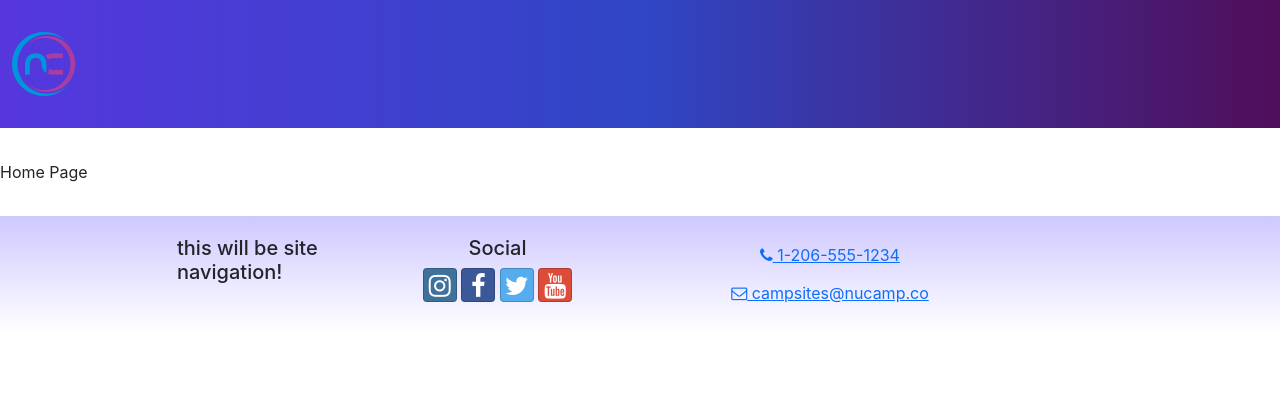
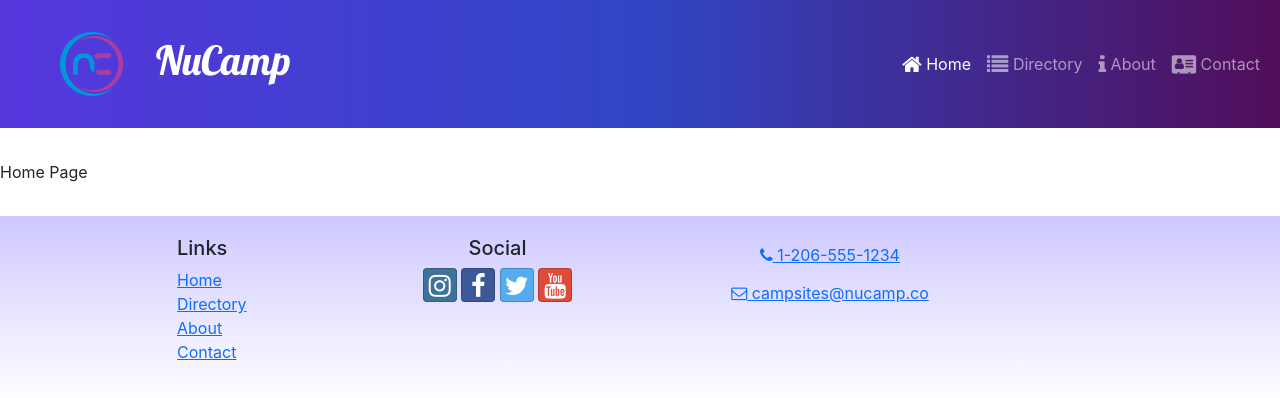
Before and after one commit to tessiert/bootcamping, a React (Create React App) app: page / in a window 1280 px wide. Shown: the top 398 px of the page. Built offline with nearby package versions, Linux system fonts and the light colour scheme.

Commit message:
Added header and footer links

```diff
--- a/src/components/Footer.js
+++ b/src/components/Footer.js
@@ -1,12 +1,26 @@
 import { Container, Row, Col } from 'reactstrap';
-
+import { Link } from 'react-router-dom';
 const Footer = () => {
-    return(
+    return (
         <footer className='site-footer'>
             <Container>
                 <Row>
                     <Col xs={{ size: 4, offset: 1 }} sm='2'>
-                        <h5>this will be site navigation!</h5>
+                        <h5>Links</h5>
+                        <ul className='list-unstyled'>
+                            <li>
+                                <Link to='/'>Home</Link>
+                            </li>
+                            <li>
+                                <Link to='/directory'>Directory</Link>
+                            </li>
+                            <li>
+                                <Link to='/about'>About</Link>
+                            </li>
+                            <li>
+                                <Link to='/contact'>Contact</Link>
+                            </li>
+                        </ul>
                     </Col>
                     <Col xs='6' sm='3' className='text-center'>
                         <h5>Social</h5>
--- a/src/components/Header.js
+++ b/src/components/Header.js
@@ -1,12 +1,49 @@
-import { Navbar, NavbarBrand } from "reactstrap";
+import { useState } from 'react';
+import {
+    Navbar,
+    NavbarBrand,
+    Collapse,
+    NavbarToggler,
+    Nav,
+    NavItem
+} from 'reactstrap';
+import { NavLink } from 'react-router-dom';
 import NucampLogo from '../app/assets/img/logo.png';
 
 const Header = () => {
+    const [menuOpen, setMenuOpen] = useState(false);
+
     return (
         <Navbar dark color='primary' sticky='top' expand='md'>
-            <NavbarBrand href='/'>
-                <img src={NucampLogo} alt='NucampLogo' />
+            <NavbarBrand className='ms-5' href='/'>
+                <img src={NucampLogo} alt='NucampLogo' className='float-start' />
+                <h1 className='mt-1'>NuCamp</h1>
             </NavbarBrand>
+            <NavbarToggler onClick={() => setMenuOpen(!menuOpen)} />
+            <Collapse isOpen={menuOpen} navbar>
+                <Nav className='ms-auto' navbar>
+                    <NavItem>
+                        <NavLink className='nav-link' to='/'>
+                            <i className='fa fa-home fa-lg' /> Home
+                        </NavLink>
+                    </NavItem>
+                    <NavItem>
+                        <NavLink className='nav-link' to='/directory'>
+                            <i className='fa fa-list fa-lg' /> Directory
+                        </NavLink>
+                    </NavItem>
+                    <NavItem>
+                        <NavLink className='nav-link' to='/about'>
+                            <i className='fa fa-info fa-lg' /> About
+                        </NavLink>
+                    </NavItem>
+                    <NavItem>
+                        <NavLink className='nav-link' to='/contact'>
+                            <i className='fa fa-address-card fa-lg' /> Contact
+                        </NavLink>
+                    </NavItem>
+                </Nav>
+            </Collapse>
         </Navbar>
     );
 };
```
